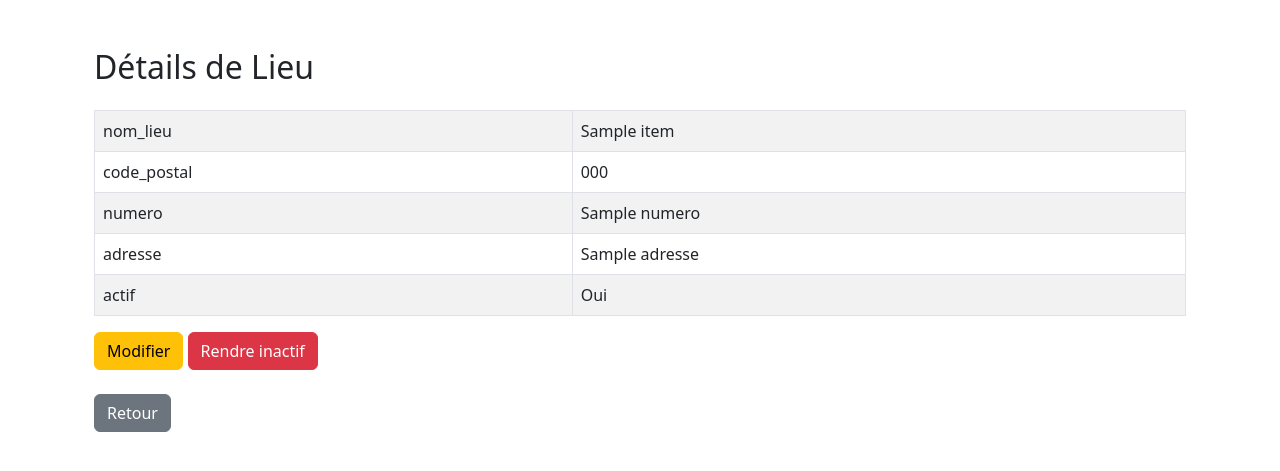
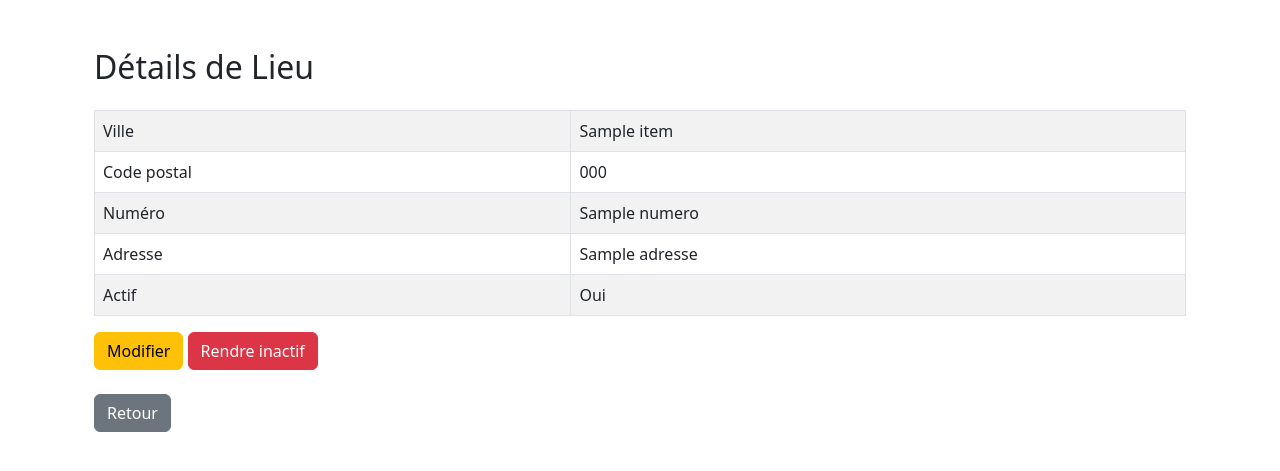
Before and after one commit to DineJ/Vehicules, a CodeIgniter 4 app: the page made by app/Views/Lieu/show.php in a window 1280 px wide. Shown: the part 59-530 px from the top of the page. Run offline with PHP 8.4 and a stand-in for CodeIgniter, Linux system fonts and the light colour scheme; the template is opened without the code that fills it: most values are stand-ins (such as "Sample title", 1, 10 or a date in 2020); some libraries are stand-ins or nearby versions.

Commit message:
Formalized labels

```diff
--- a/app/Views/Lieu/show.php
+++ b/app/Views/Lieu/show.php
@@ -8,34 +8,34 @@
 	<table class="table table-striped table-bordered mt-3">
 		<tbody>
 
-			<!-- Display nom_lieu -->
+			<!-- Display city's name -->
 			<tr>
-				<td class="td-hidden">nom_lieu</td>
-				<td data-label="nom_lieu"><?= $item->nom_lieu ?></td>
+				<td class="td-hidden">Ville</td>
+				<td data-label="Ville"><?= $item->nom_lieu ?></td>
 			</tr>
 
-			<!-- Display code_postal -->
+			<!-- Display postal code -->
 			<tr>
-				<td class="td-hidden">code_postal</td>
-				<td data-label="code_postal"><?= $item->code_postal ?></td>
+				<td class="td-hidden">Code postal</td>
+				<td data-label="Code postal"><?= $item->code_postal ?></td>
 			</tr>
 
-			<!-- Display numero -->
+			<!-- Display street number -->
 			<tr>
-				<td class="td-hidden">numero</td>
-				<td data-label="numero"><?= $item->numero ?></td>
+				<td class="td-hidden">Numéro</td>
+				<td data-label="Numéro"><?= $item->numero ?></td>
 			</tr>
 
-			<!-- Display adresse -->
+			<!-- Display address -->
 			<tr>
-				<td class="td-hidden">adresse</td>
-				<td data-label="adresse"><?= $item->adresse ?></td>
+				<td class="td-hidden">Adresse</td>
+				<td data-label="Adresse"><?= $item->adresse ?></td>
 			</tr>
 
-			<!-- Display actif -->
+			<!-- Display site active or not -->
 			<tr>
-				<td class="td-hidden">actif</td>
-				<td data-label="actif"><?= $item->actif ? 'Oui' : 'Non' ?></td>
+				<td class="td-hidden">Actif</td>
+				<td data-label="Actif"><?= $item->actif ? 'Oui' : 'Non' ?></td>
 			</tr>
 		</tbody>
 	</table>
```
